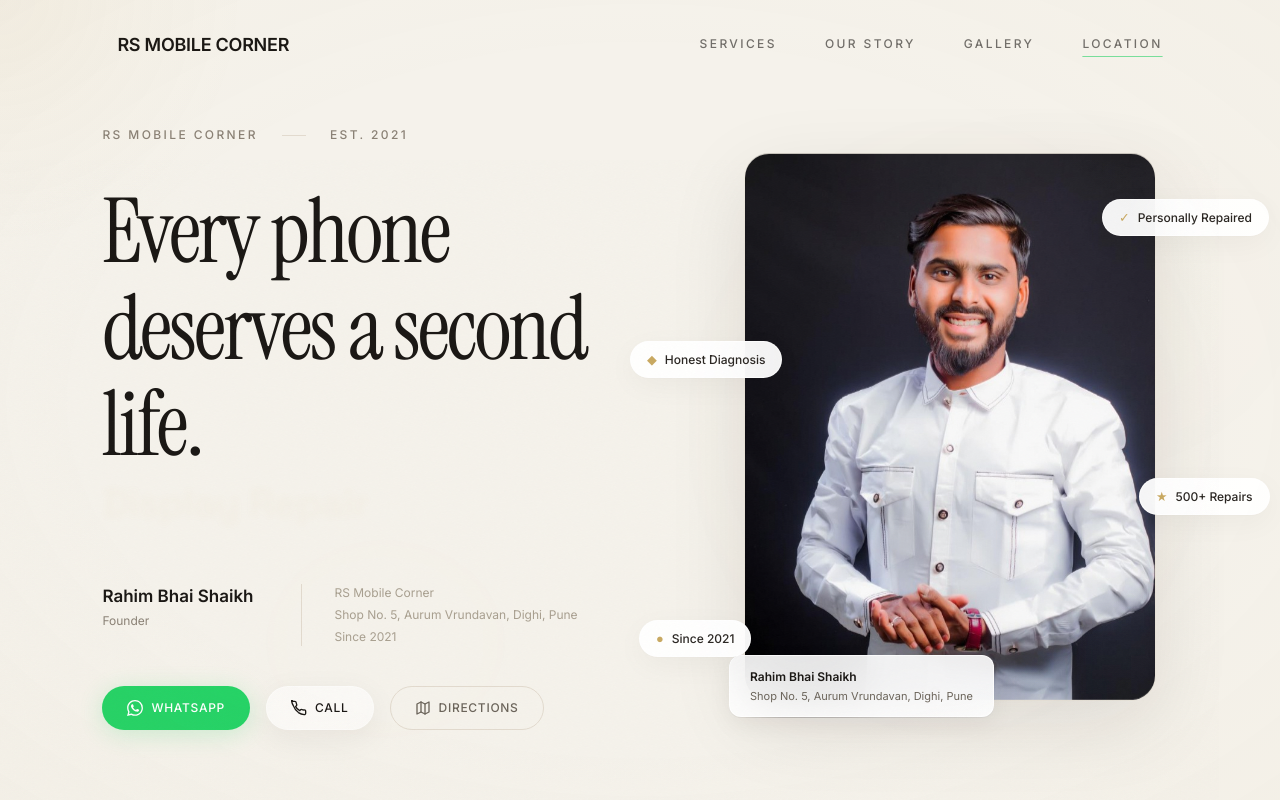
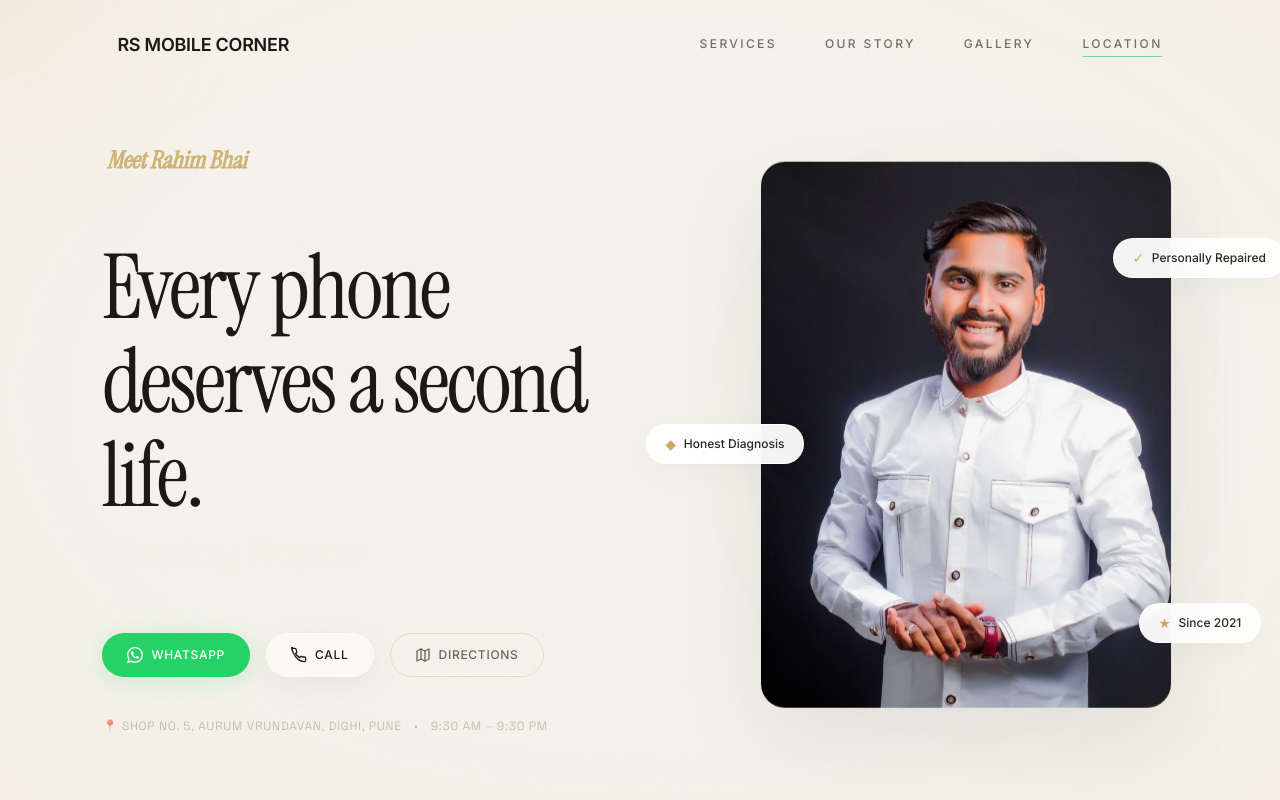
Before and after one commit to Afrozkhan47/rs-mobile-corner, a Next.js app: page / in a window 1280 px wide. Shown: the top 800 px of the page. Built offline with nearby package versions, Linux system fonts and the light colour scheme.

Commit message:
completed visual polish pass 2, Apple Wallet story card stack, handwritten SVG, and ambient gradient background

```diff
--- a/src/app/globals.css
+++ b/src/app/globals.css
@@ -169,12 +169,19 @@ html {
 }
 
 body {
-  background-color: var(--color-bg);
+  background: radial-gradient(circle at 50% 50%, var(--color-cream-50) 0%, var(--color-cream-100) 60%, var(--color-cream-200) 100%);
+  background-size: 140% 140%;
+  animation: ambientBgMove 20s ease-in-out infinite;
   color: var(--color-text-primary);
   font-family: var(--font-body);
   font-size: var(--text-body);
   line-height: var(--leading-normal);
   overflow-x: hidden;
+}
+
+@keyframes ambientBgMove {
+  0%, 100% { background-position: 0% 50%; }
+  50% { background-position: 100% 50%; }
 }
 
 ::selection {
--- a/src/components/sections/ArrivalScene.module.css
+++ b/src/components/sections/ArrivalScene.module.css
@@ -2,12 +2,41 @@
   position: relative;
   min-height: 100svh;
   display: grid;
-  grid-template-columns: 1.1fr 0.9fr;
+  grid-template-columns: 1.15fr 0.85fr;
   align-items: center;
-  padding: calc(var(--nav-height) + 2rem) var(--section-padding-x) 4rem;
+  padding: calc(var(--nav-height) + 3rem) var(--section-padding-x) 5rem;
   overflow: hidden;
   background: var(--color-bg);
-  gap: 4rem;
+  gap: 5rem;
+}
+
+/* ── Signature Handwriting Animation ── */
+
+.signatureWrap {
+  margin-bottom: 0.5rem;
+  opacity: 0.85;
+}
+
+.handwrittenSvg {
+  width: 240px;
+  height: 50px;
+  overflow: visible;
+}
+
+.signatureText {
+  stroke-dasharray: 400;
+  stroke-dashoffset: 400;
+  animation: drawSignature 1.8s cubic-bezier(0.4, 0, 0.2, 1) forwards;
+}
+
+@keyframes drawSignature {
+  50% {
+    stroke-dashoffset: 0;
+  }
+  100% {
+    stroke-dashoffset: 0;
+    fill: var(--color-amber);
+  }
 }
 
 /* ── Ambient Background ── */
@@ -27,24 +56,10 @@
   right: -10%;
   background: radial-gradient(
     ellipse at 60% 40%,
-    rgba(201, 169, 97, 0.08) 0%,
+    rgba(201, 169, 97, 0.05) 0%,
     transparent 60%
   );
-  filter: blur(80px);
-}
-
-.ambientGlowSecondary {
-  position: absolute;
-  width: 50%;
-  height: 60%;
-  bottom: 0;
-  left: 10%;
-  background: radial-gradient(
-    ellipse at 40% 70%,
-    rgba(237, 232, 221, 0.12) 0%,
-    transparent 60%
-  );
-  filter: blur(100px);
+  filter: blur(90px);
 }
 
 /* ── Grid Background ── */
@@ -52,10 +67,10 @@
 .gridBg {
   position: absolute;
   inset: 0;
-  opacity: 0.03;
+  opacity: 0.035;
   background-image:
     radial-gradient(circle, var(--color-warm-gray-500) 0.5px, transparent 0.5px);
-  background-size: 50px 50px;
+  background-size: 55px 55px;
   z-index: 0;
 }
 
@@ -67,28 +82,7 @@
   display: flex;
   flex-direction: column;
   gap: 2.5rem;
-  padding-right: clamp(1rem, 2vw, 3rem);
-}
-
-.metaRow {
-  display: flex;
-  align-items: center;
-  gap: 1.5rem;
-  font-size: var(--text-label);
-  font-weight: 500;
-  letter-spacing: var(--tracking-widest);
-  text-transform: uppercase;
-  color: var(--color-text-muted);
-}
-
-.metaRow span:not(:last-child)::after {
-  content: '';
-  display: inline-block;
-  width: 24px;
-  height: 1px;
-  background: var(--color-border);
-  margin-left: 1.5rem;
-  vertical-align: middle;
+  padding-right: clamp(1rem, 3vw, 4rem);
 }
 
 /* ── Headline ── */
@@ -97,7 +91,7 @@
   font-family: var(--font-editorial);
   font-size: var(--text-hero);
   font-weight: 400;
-  line-height: 1.08;
+  line-height: 1.05;
   letter-spacing: var(--tracking-tighter);
   color: var(--color-text-primary);
 }
@@ -117,41 +111,6 @@
   display: inline-block;
 }
 
-/* ── Info Panel ── */
-
-.infoPanel {
-  display: flex;
-  gap: 3rem;
-  align-items: flex-start;
-}
-
-.founderBlock {
-  display: flex;
-  flex-direction: column;
-}
-
-.infoName {
-  font-weight: 600;
-  font-size: var(--text-body-lg);
-  color: var(--color-text-primary);
-}
-
-.infoRole {
-  font-size: var(--text-caption);
-  color: var(--color-text-muted);
-  margin-top: 0.15rem;
-}
-
-.addressBlock {
-  display: flex;
-  flex-direction: column;
-  gap: 0.25rem;
-  font-size: var(--text-caption);
-  color: var(--color-text-subtle);
-  border-left: 1px solid var(--color-border);
-  padding-left: 2rem;
-}
-
 /* ── CTA Row ── */
 
 .ctaRow {
@@ -159,6 +118,17 @@
   flex-wrap: wrap;
   gap: 1rem;
   align-items: center;
+}
+
+.miniMeta {
+  display: flex;
+  align-items: center;
+  gap: 0.75rem;
+  font-size: var(--text-caption);
+  color: var(--color-text-subtle);
+  font-family: var(--font-heading);
+  letter-spacing: var(--tracking-wide);
+  text-transform: uppercase;
 }
 
 /* ── Right: Portrait Zone ── */
@@ -174,7 +144,7 @@
 
 .portraitWrap {
   position: relative;
-  width: clamp(300px, 32vw, 440px);
+  width: clamp(310px, 32vw, 450px);
   aspect-ratio: 3 / 4;
 }
 
@@ -185,8 +155,8 @@
   border-radius: var(--radius-2xl);
   overflow: hidden;
   box-shadow:
-    0 24px 80px rgba(26, 23, 20, 0.1),
-    0 0 0 1px rgba(201, 169, 97, 0.06);
+    0 30px 90px rgba(26, 23, 20, 0.08),
+    0 0 0 1px rgba(201, 169, 97, 0.05);
 }
 
 .portraitImage {
@@ -200,38 +170,11 @@
   border-radius: 50%;
   background: radial-gradient(
     ellipse at center,
-    rgba(201, 169, 97, 0.08) 0%,
+    rgba(201, 169, 97, 0.06) 0%,
     transparent 60%
   );
-  filter: blur(50px);
+  filter: blur(60px);
   z-index: -1;
-}
-
-/* ── Caption ── */
-
-.caption {
-  position: absolute;
-  bottom: -1rem;
-  left: -1rem;
-  display: flex;
-  flex-direction: column;
-  gap: 0.125rem;
-  padding: 0.75rem 1.25rem;
-  background: rgba(255, 255, 255, 0.9);
-  backdrop-filter: blur(20px);
-  -webkit-backdrop-filter: blur(20px);
-  border: 1px solid rgba(255, 255, 255, 0.8);
-  border-radius: var(--radius-md);
-  font-size: var(--text-micro);
-  color: var(--color-text-secondary);
-  box-shadow: var(--shadow-md);
-  z-index: 5;
-}
-
-.caption span:first-child {
-  font-weight: 600;
-  color: var(--color-text-primary);
-  font-size: var(--text-caption);
 }
 
 /* ── Trust Badges & Container ── */
@@ -245,68 +188,61 @@
   display: flex;
   align-items: center;
   gap: 0.5rem;
-  padding: 0.5rem 1rem;
+  padding: 0.55rem 1.15rem;
   background: rgba(255, 255, 255, 0.95);
   backdrop-filter: blur(24px);
   -webkit-backdrop-filter: blur(24px);
-  border: 1px solid rgba(255, 255, 255, 0.8);
+  border: 1px solid rgba(255, 255, 255, 0.85);
   border-radius: var(--radius-full);
   font-size: var(--text-caption);
   font-weight: 500;
   color: var(--color-charcoal-900);
   white-space: nowrap;
   box-shadow:
-    0 8px 30px rgba(0, 0, 0, 0.04),
+    0 10px 30px rgba(0, 0, 0, 0.03),
     0 1px 2px rgba(0, 0, 0, 0.02);
   z-index: 10;
 }
 
 .badgeIcon {
-  font-size: 0.8rem;
+  font-size: 0.85rem;
   color: var(--color-amber);
   display: flex;
   align-items: center;
 }
 
-/* Coordinates Orbiting Portrait (further out to prevent overlap) */
-.badge1 { top: 8%; right: -28%; }
-.badge2 { top: 34%; left: -28%; }
-.badge3 { bottom: 34%; right: -28%; }
-.badge4 { bottom: 8%; left: -26%; }
+/* Stable Coordinates orbiting the portrait to prevent any facial overlap */
+.badge1 { top: 14%; right: -28%; }
+.badge2 { top: 48%; left: -28%; }
+.badge3 { bottom: 12%; right: -22%; }
 
 /* Performance-Optimized CSS Float Animations */
 .floatAnim {
-  animation: slowFloat 8s ease-in-out infinite;
+  animation: slowFloat 7.5s ease-in-out infinite;
 }
 
 .badgeFloat1 { animation: float1 7s ease-in-out infinite; }
 .badgeFloat2 { animation: float2 8.5s ease-in-out infinite; }
 .badgeFloat3 { animation: float3 9s ease-in-out infinite; }
-.badgeFloat4 { animation: float4 7.5s ease-in-out infinite; }
 
 @keyframes slowFloat {
   0%, 100% { transform: translateY(0); }
-  50% { transform: translateY(-8px); }
+  50% { transform: translateY(-6px); }
 }
 
 @keyframes float1 {
   0%, 100% { transform: translate(0, 0); }
-  50% { transform: translate(6px, -8px); }
+  50% { transform: translate(5px, -6px); }
 }
 
 @keyframes float2 {
   0%, 100% { transform: translate(0, 0); }
-  50% { transform: translate(-8px, 6px); }
+  50% { transform: translate(-6px, 5px); }
 }
 
 @keyframes float3 {
   0%, 100% { transform: translate(0, 0); }
-  50% { transform: translate(8px, 8px); }
-}
-
-@keyframes float4 {
-  0%, 100% { transform: translate(0, 0); }
-  50% { transform: translate(-6px, -8px); }
+  50% { transform: translate(6px, 6px); }
 }
 
 /* ── Scroll Hint ── */
@@ -358,23 +294,21 @@
   .arrival {
     display: flex;
     flex-direction: column;
-    padding-top: calc(var(--nav-height) + 1.5rem);
-    padding-bottom: 4rem;
-    gap: 3rem;
+    padding-top: calc(var(--nav-height) + 2rem);
+    padding-bottom: 5rem;
+    gap: 2.5rem;
     align-items: center;
     text-align: center;
   }
 
-  /* Flatten nested parents layout-wise to order directly under .arrival */
-  .copyZone, .portraitZone, .infoPanel {
+  .copyZone, .portraitZone {
     display: contents;
   }
 
-  /* Order mappings */
   .portraitWrap {
     order: 1;
     width: 100%;
-    max-width: 300px;
+    max-width: 290px;
     height: auto;
     aspect-ratio: 3 / 4;
     display: flex;
@@ -390,23 +324,12 @@
     border-radius: var(--radius-xl);
   }
 
-  .caption {
-    position: static;
-    transform: none !important;
-    background: transparent;
-    border: none;
-    box-shadow: none;
-    padding: 0;
-    margin-top: 0.5rem;
-    align-items: center;
-  }
-
   /* Badges flexbox row beneath portrait */
   .badgesWrap {
     display: flex;
     flex-wrap: wrap;
     justify-content: center;
-    gap: 0.75rem;
+    gap: 0.65rem;
     width: 100%;
     margin-top: 0.5rem;
   }
@@ -415,29 +338,26 @@
     position: static !important;
     transform: none !important;
     animation: none !important;
-    padding: 0.45rem 0.85rem;
+    padding: 0.4rem 0.8rem;
     font-size: var(--text-micro);
   }
 
-  /* Headline ordered below badges */
-  .headline {
+  .signatureWrap {
     order: 2;
-    font-size: clamp(2.2rem, 9vw, 2.8rem);
-    padding: 0 1rem;
     margin-top: 1rem;
   }
 
-  .headlineRotate {
-    font-size: clamp(1.2rem, 5vw, 1.6rem);
-  }
-
-  /* Details ordered below headline */
-  .founderBlock {
+  .headline {
     order: 3;
+    font-size: clamp(2rem, 8vw, 2.6rem);
+    padding: 0 0.5rem;
     margin-top: 0.5rem;
   }
 
-  /* CTA buttons ordered below details - full width touch cards */
+  .headlineRotate {
+    font-size: clamp(1.2rem, 4.5vw, 1.5rem);
+  }
+
   .ctaRow {
     order: 4;
     width: 100%;
@@ -445,34 +365,18 @@
     display: flex;
     flex-direction: column;
     gap: 0.75rem;
+    margin-top: 0.5rem;
   }
 
   .ctaRow :global(a), .ctaRow :global(button) {
     width: 100% !important;
     justify-content: center !important;
-    padding: 1.1rem 2rem !important;
+    padding: 1rem 1.75rem !important;
   }
 
-  /* Address ordered below CTA buttons */
-  .addressBlock {
+  .miniMeta {
     order: 5;
-    border-left: none;
-    padding-left: 0;
-    align-items: center;
     margin-top: 1rem;
-    border-top: 1px solid var(--color-border);
-    padding-top: 1.5rem;
-    width: 80%;
-  }
-
-  .metaRow {
-    order: 6;
     justify-content: center;
-    margin-top: 2rem;
-  }
-
-  /* Disable parallax on mobile */
-  .portraitWrap, .trustBadge {
-    transform: none !important;
   }
 }
--- a/src/components/sections/ArrivalScene.tsx
+++ b/src/components/sections/ArrivalScene.tsx
@@ -8,7 +8,7 @@ import { motion, AnimatePresence, useReducedMotion } from 'framer-motion';
 import MagneticButton from '@/components/ui/MagneticButton';
 import SplitText from '@/components/ui/SplitText';
 import RotatingText from '@/components/ui/RotatingText';
-import { business, heroRotatingWords, trustBadges } from '@/content/business';
+import { business, heroRotatingWords } from '@/content/business';
 import styles from './ArrivalScene.module.css';
 
 if (typeof window !== 'undefined') {
@@ -19,6 +19,13 @@ const whatsappHref = `https://wa.me/${business.whatsapp}?text=${encodeURICompone
 
 const EASE = [0.16, 1, 0.3, 1] as const;
 
+// The 3 essential badges requested
+const badges = [
+  { text: 'Personally Repaired', icon: '✓' },
+  { text: 'Honest Diagnosis', icon: '◆' },
+  { text: 'Since 2021', icon: '★' },
+];
+
 export default function ArrivalScene() {
   const reduceMotion = useReducedMotion();
   const sectionRef = useRef<HTMLElement>(null);
@@ -27,7 +34,7 @@ export default function ArrivalScene() {
   const [scrollHintVisible, setScrollHintVisible] = useState(true);
   const [parallax, setParallax] = useState({ x: 0, y: 0 });
 
-  const badgePositions = [styles.badge1, styles.badge2, styles.badge3, styles.badge4];
+  const badgePositions = [styles.badge1, styles.badge2, styles.badge3];
 
   // Scroll Triggered Parallax on Portrait Zone to avoid conflict on portraitWrap
   useEffect(() => {
@@ -42,7 +49,7 @@ export default function ArrivalScene() {
     onScroll();
 
     gsap.to(portraitZone, {
-      y: -30,
+      y: -25,
       ease: 'none',
       scrollTrigger: {
         trigger: section,
@@ -57,7 +64,7 @@ export default function ArrivalScene() {
     };
   }, [reduceMotion]);
 
-  // Pointer parallax (runs on wrapper level)
+  // Pointer parallax (runs on wrapper level, GPU-accelerated)
   useEffect(() => {
     if (reduceMotion || (typeof window !== 'undefined' && window.innerWidth < 768)) return;
 
@@ -79,16 +86,16 @@ export default function ArrivalScene() {
         transition: { duration: 0.8, ease: EASE, delay: 0.2 },
       };
 
-  // Pointer parallax transform style
+  // Pointer parallax transform style with GPU acceleration layers
   const wrapStyle = {
-    transform: `translate3d(${parallax.x * 8}px, ${parallax.y * 8}px, 0)`,
+    transform: `translate3d(${parallax.x * 6}px, ${parallax.y * 6}px, 0)`,
     willChange: 'transform' as const,
   };
 
   const badgeStyle = (index: number) => {
     if (typeof window !== 'undefined' && window.innerWidth < 768) return {};
     return {
-      transform: `translate3d(${parallax.x * (16 + index * 4)}px, ${parallax.y * (10 + index * 3)}px, 0)`,
+      transform: `translate3d(${parallax.x * (12 + index * 3)}px, ${parallax.y * (8 + index * 2)}px, 0)`,
       willChange: 'transform' as const,
     };
   };
@@ -99,27 +106,31 @@ export default function ArrivalScene() {
       <div className={styles.ambientLayer} aria-hidden="true">
         <motion.div
           className={styles.ambientGlow}
-          animate={reduceMotion ? { opacity: 0.05 } : { opacity: [0.05, 0.12, 0.05], scale: [1, 1.04, 1] }}
+          animate={reduceMotion ? { opacity: 0.04 } : { opacity: [0.04, 0.1, 0.04], scale: [1, 1.02, 1] }}
           transition={{ duration: 15, repeat: Infinity, ease: 'easeInOut' }}
-        />
-        <motion.div
-          className={styles.ambientGlowSecondary}
-          animate={reduceMotion ? { opacity: 0.04 } : { opacity: [0.03, 0.07, 0.03] }}
-          transition={{ duration: 12, repeat: Infinity, ease: 'easeInOut' }}
         />
       </div>
 
       {/* Copy Zone */}
       <div className={styles.copyZone}>
-        <motion.div
-          className={styles.metaRow}
-          initial={reduceMotion ? false : { opacity: 0, y: 10 }}
-          animate={{ opacity: 1, y: 0 }}
-          transition={{ duration: 0.5, ease: EASE, delay: reduceMotion ? 0 : 0.3 }}
-        >
-          <span>RS Mobile Corner</span>
-          <span>Est. {business.established}</span>
-        </motion.div>
+        {/* Handwritten signature draw-in animation */}
+        <div className={styles.signatureWrap} aria-hidden="true">
+          <svg viewBox="0 0 240 50" className={styles.handwrittenSvg}>
+            <text
+              x="5"
+              y="32"
+              fontFamily="'Instrument Serif', Georgia, serif"
+              fontSize="24"
+              fontStyle="italic"
+              fill="none"
+              stroke="var(--color-amber)"
+              strokeWidth="1.2"
+              className={styles.signatureText}
+            >
+              Meet Rahim Bhai
+            </text>
+          </svg>
+        </div>
 
         <h1 className={styles.headline}>
           <SplitText
@@ -127,7 +138,7 @@ export default function ArrivalScene() {
             preset="fadeUp"
             stagger={0.05}
             duration={0.7}
-            delay={0.4}
+            delay={0.3}
             trigger="mount"
             tag="span"
           >
@@ -137,39 +148,22 @@ export default function ArrivalScene() {
             className={styles.headlineRotate}
             initial={reduceMotion ? false : { opacity: 0 }}
             animate={{ opacity: 1 }}
-            transition={{ duration: 0.4, ease: EASE, delay: reduceMotion ? 0 : 1.1 }}
+            transition={{ duration: 0.4, ease: EASE, delay: reduceMotion ? 0 : 1.0 }}
           >
             <RotatingText
               words={[...heroRotatingWords]}
               interval={3000}
-              startDelay={reduceMotion ? 0 : 1200}
+              startDelay={reduceMotion ? 0 : 1100}
               className={styles.rotatingWord}
             />
           </motion.span>
         </h1>
 
         <motion.div
-          className={styles.infoPanel}
-          initial={reduceMotion ? false : { opacity: 0, y: 15 }}
-          animate={{ opacity: 1, y: 0 }}
-          transition={{ duration: 0.6, ease: EASE, delay: reduceMotion ? 0 : 0.8 }}
-        >
-          <div className={styles.founderBlock}>
-            <p className={styles.infoName}>{business.founder}</p>
-            <p className={styles.infoRole}>Founder</p>
-          </div>
-          <div className={styles.addressBlock}>
-            <span>{business.name}</span>
-            <span>{business.location}</span>
-            <span>Since {business.established}</span>
-          </div>
-        </motion.div>
-
-        <motion.div
           className={styles.ctaRow}
           initial={reduceMotion ? false : { opacity: 0, y: 10 }}
           animate={{ opacity: 1, y: 0 }}
-          transition={{ duration: 0.5, ease: EASE, delay: reduceMotion ? 0 : 0.9 }}
+          transition={{ duration: 0.5, ease: EASE, delay: reduceMotion ? 0 : 0.8 }}
         >
           <MagneticButton
             href={whatsappHref}
@@ -200,6 +194,18 @@ export default function ArrivalScene() {
             Directions
           </MagneticButton>
         </motion.div>
+
+        {/* Essential Address / Info */}
+        <motion.div
+          className={styles.miniMeta}
+          initial={reduceMotion ? false : { opacity: 0 }}
+          animate={{ opacity: 0.6 }}
+          transition={{ duration: 0.5, delay: 1.2 }}
+        >
+          <span>📍 {business.location}</span>
+          <span>•</span>
+          <span>9:30 AM – 9:30 PM</span>
+        </motion.div>
       </div>
 
       {/* Right: Portrait Zone */}
@@ -222,18 +228,8 @@ export default function ArrivalScene() {
             />
           </div>
 
-          <motion.div
-            className={styles.caption}
-            initial={reduceMotion ? false : { opacity: 0, x: -10 }}
-            animate={{ opacity: 1, x: 0 }}
-            transition={{ duration: 0.55, ease: EASE, delay: reduceMotion ? 0 : 0.7 }}
-          >
-            <span>{business.founder}</span>
-            <span>{business.location}</span>
-          </motion.div>
-
           <div className={styles.badgesWrap}>
-            {trustBadges.map((badge, i) => (
+            {badges.map((badge, i) => (
               <motion.div
                 key={badge.text}
                 className={`${styles.trustBadge} ${badgePositions[i]} ${styles[`badgeFloat${i + 1}`]}`}
@@ -242,7 +238,7 @@ export default function ArrivalScene() {
                 transition={{
                   duration: 0.5,
                   ease: EASE,
-                  delay: reduceMotion ? 0 : 0.6 + i * 0.1,
+                  delay: reduceMotion ? 0 : 0.5 + i * 0.1,
                 }}
                 style={badgeStyle(i)}
               >
@@ -263,9 +259,9 @@ export default function ArrivalScene() {
             className={styles.scrollHint}
             aria-hidden="true"
             initial={reduceMotion ? false : { opacity: 0 }}
-            animate={{ opacity: 0.35 }}
+            animate={{ opacity: 0.3 }}
             exit={{ opacity: 0 }}
-            transition={{ duration: 0.5, ease: EASE, delay: reduceMotion ? 0 : 1.5 }}
+            transition={{ duration: 0.5, ease: EASE, delay: reduceMotion ? 0 : 1.4 }}
           >
             <span className={styles.scrollLabel}>Scroll</span>
             <div className={styles.scrollTrack}>
--- a/src/components/sections/FounderStoryScene.tsx
+++ b/src/components/sections/FounderStoryScene.tsx
@@ -32,17 +32,17 @@ export default function FounderStoryScene() {
     if (cards.length === 0) return;
 
     const totalCards = cards.length;
-    const scrollHeight = window.innerHeight * 1.5 * totalCards;
+    const scrollHeight = window.innerHeight * 1.6 * totalCards;
 
     const ctx = gsap.context(() => {
       // Pinned ScrollTrigger for the story deck container
-      const timeline = gsap.timeline({
+      const tl = gsap.timeline({
         scrollTrigger: {
           trigger: section,
           start: 'top top',
           end: `+=${scrollHeight}`,
           pin: true,
-          scrub: 1,
+          scrub: 0.5,
           onUpdate: (self) => {
             const index = Math.min(
               totalCards - 1,
@@ -53,27 +53,46 @@ export default function FounderStoryScene() {
         },
       });
 
-      // Animate cards based on active scroll state
+      // Apple Wallet Style Stacking Logic (next card is always BEHIND active card)
       cards.forEach((card, index) => {
-        if (index === 0) return; // First card is active at start
+        // Set starting properties to establish the stack depth layers
+        gsap.set(card, {
+          zIndex: 50 - index, // earlier cards stay on top
+          yPercent: index * 10,
+          scale: 1 - index * 0.03,
+          opacity: index === 0 ? 1 : 0.85 - index * 0.1,
+          transformOrigin: 'center bottom',
+        });
 
-        // Scrubbing timeline for each card's entrance/promotion
-        timeline.fromTo(
-          card,
-          {
-            yPercent: 100,
-            scale: 0.92,
+        if (index === 0) {
+          // Card 0 slides up and out of the stack
+          tl.to(card, {
+            yPercent: -120,
             opacity: 0,
-          },
-          {
+            scale: 0.95,
+            duration: 1,
+            ease: 'power1.inOut',
+          }, 0);
+        } else {
+          // Card index > 0 starts waiting, promotes to active (center), then slides out
+          // Promotion:
+          tl.to(card, {
             yPercent: 0,
             scale: 1,
             opacity: 1,
             duration: 1,
-            ease: 'power2.out',
-          },
-          index - 0.75 // overlapping timing
-        );
+            ease: 'power1.inOut',
+          }, index - 1);
+
+          // Exit:
+          tl.to(card, {
+            yPercent: -120,
+            opacity: 0,
+            scale: 0.95,
+            duration: 1,
+            ease: 'power1.inOut',
+          }, index);
+        }
       });
     }, section);
 
@@ -84,10 +103,10 @@ export default function FounderStoryScene() {
     reduceMotion
       ? {}
       : {
-          initial: { opacity: 0, y: 30 } as const,
+          initial: { opacity: 0, y: 25 } as const,
           whileInView: { opacity: 1, y: 0 } as const,
           viewport: { once: true, amount: 0.2 },
-          transition: { duration: 0.8, ease: EASE, delay },
+          transition: { duration: 0.7, ease: EASE, delay },
         };
 
   return (
@@ -105,7 +124,7 @@ export default function FounderStoryScene() {
             Chapter {activeIndex + 1} of {founderMilestones.length}
           </p>
           <div className={styles.scrollIndicatorMobile} aria-hidden="true">
-            <span>Scroll Down to Read</span>
+            <span>Scroll Down</span>
             <div className={styles.chevron} />
           </div>
         </div>
@@ -115,12 +134,10 @@ export default function FounderStoryScene() {
           {founderMilestones.map((ms, i) => {
             const isActive = i === activeIndex;
             const isPrevious = i < activeIndex;
-            const isNext = i > activeIndex;
 
             let cardClass = styles.card;
             if (isActive) cardClass += ` ${styles.activeCard}`;
             else if (isPrevious) cardClass += ` ${styles.previousCard}`;
-            else if (isNext) cardClass += ` ${styles.nextCard}`;
 
             return (
               <div key={ms.id} className={cardClass}>
```
Also changed, not shown: src/components/sections/FounderStoryScene.module.css (+19 -31 lines).
